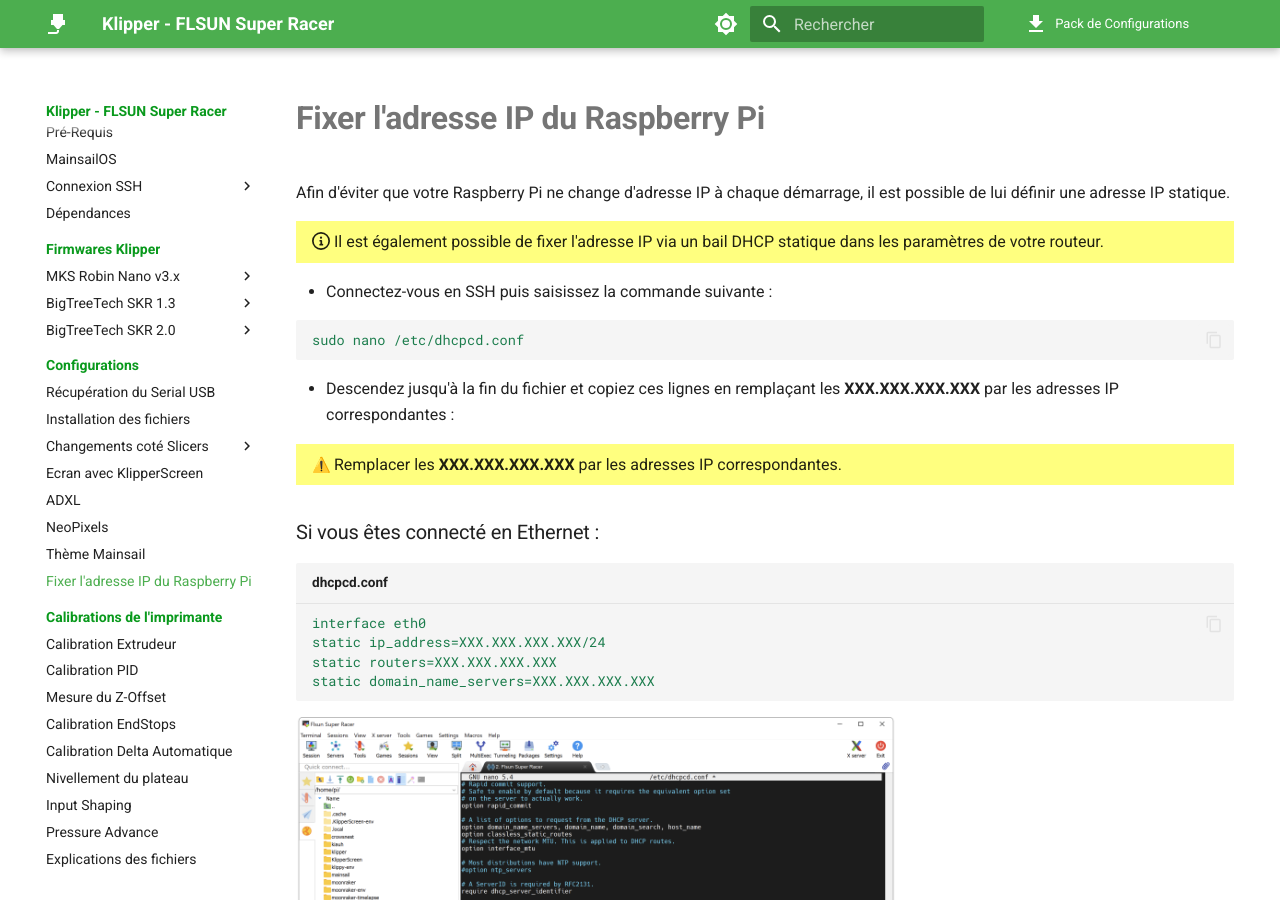
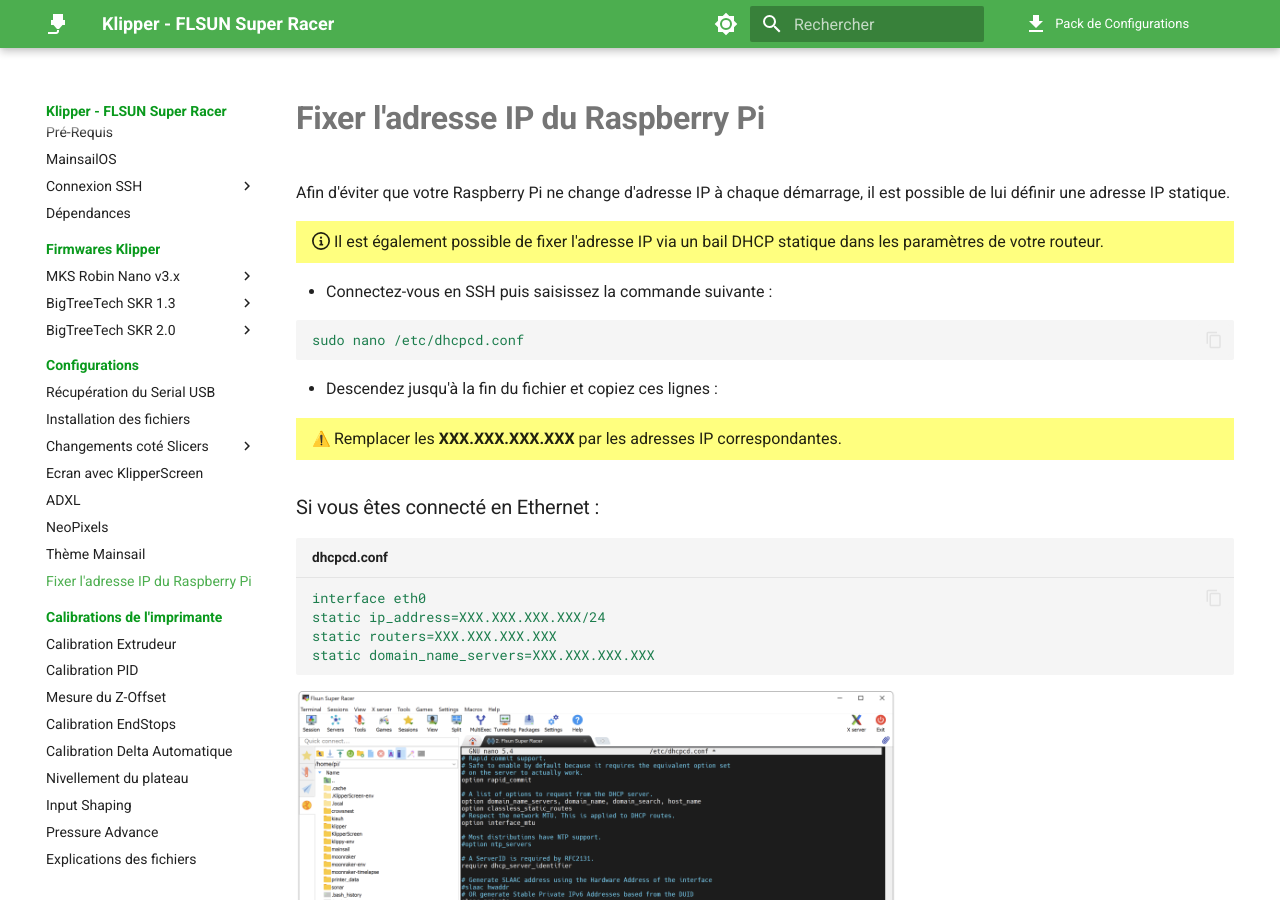
Before and after one commit to Guilouz/test, an MkDocs documentation site: the page built from docs/configurations/fixer-adresse-ip.md, in a window 1280 px wide and 900 px high. Built offline with MkDocs 1.6.1 and Material for MkDocs 9.7.7, drawn with Linux system fonts in a browser that asks for light colours; emoji names are drawn with the system emoji font; comment, search, counter and statistics services are not loaded.

Commit message:
Update fixer-adresse-ip.md

````diff
--- a/docs/configurations/fixer-adresse-ip.md
+++ b/docs/configurations/fixer-adresse-ip.md
@@ -19,7 +19,7 @@
 sudo nano /etc/dhcpcd.conf
 ```
 
-- Descendez jusqu'à la fin du fichier et copiez ces lignes en remplaçant les **XXX.XXX.XXX.XXX** par les adresses IP correspondantes :
+- Descendez jusqu'à la fin du fichier et copiez ces lignes :
 
 {==
 
````
